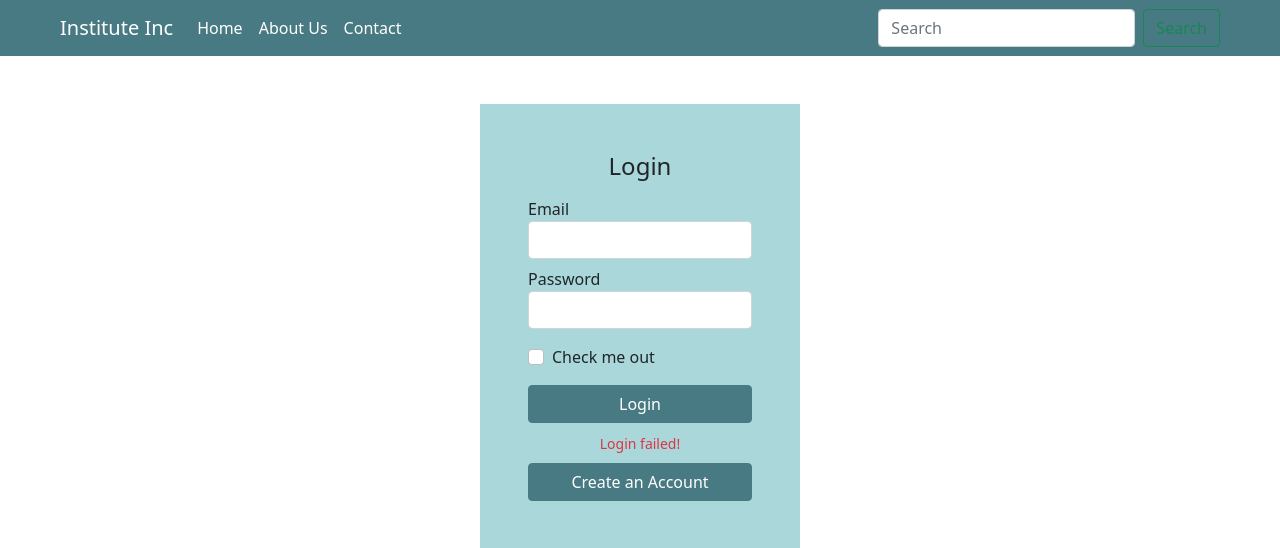
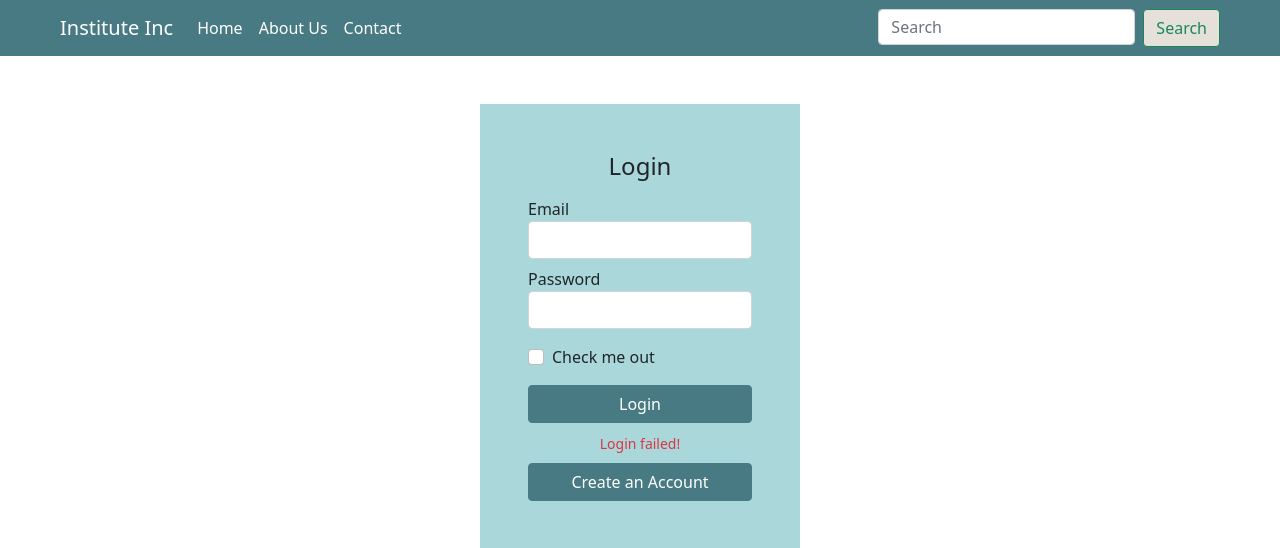
Before and after one commit to santhossunthar/student-management-system-php, a CodeIgniter 4 app: template app/Views/home.php in a window 1280 px wide. Shown: the top 548 px of the page. Run offline with PHP 8.4 and a stand-in for CodeIgniter, Linux system fonts and the light colour scheme; the template is opened without the code that fills it, so the values that code supplies are empty; some libraries are stand-ins or nearby versions.

Commit message:
Added major changes

```diff
--- a/app/Views/components/login.php
+++ b/app/Views/components/login.php
@@ -20,7 +20,7 @@
                 <small id="authAlert" class="form-text text-danger">Login failed!</small>
             </div>
             <div class="register mt-2">
-                <a href="<?php echo base_url('auth/register'); ?>" class="btn btn-primary w-100">Create an Account</a>
+                <a href="<?php echo base_url('register'); ?>" class="btn btn-primary w-100">Create an Account</a>
             </div>
         </form>
     </div>
--- a/app/Views/components/navbar.php
+++ b/app/Views/components/navbar.php
@@ -17,8 +17,8 @@
                 </li>
             </ul>
             <form class="d-flex">
-                <input class="form-control me-2" type="search" placeholder="Search" aria-label="Search">
-                <button class="btn btn-outline-success" type="submit">Search</button>
+                <input class="form-control h-25 me-2" type="search" placeholder="Search" aria-label="Search">
+                <button class="btn btn-info btn-outline-success" type="submit">Search</button>
             </form>
         </div>
     </div>
--- a/app/Views/register.php
+++ b/app/Views/register.php
@@ -38,7 +38,7 @@
                         <small id="authAlert" class="form-text text-danger">Account creation failed!</small>
                     </div>
                     <div class="login mt-3">
-                        <a href="<?php echo base_url('auth/login'); ?>" class="btn btn-primary w-100">Login</a>
+                        <a href="<?php echo base_url('login'); ?>" class="btn btn-primary w-100">Login</a>
                     </div>
                 </form>
             </div>
```
